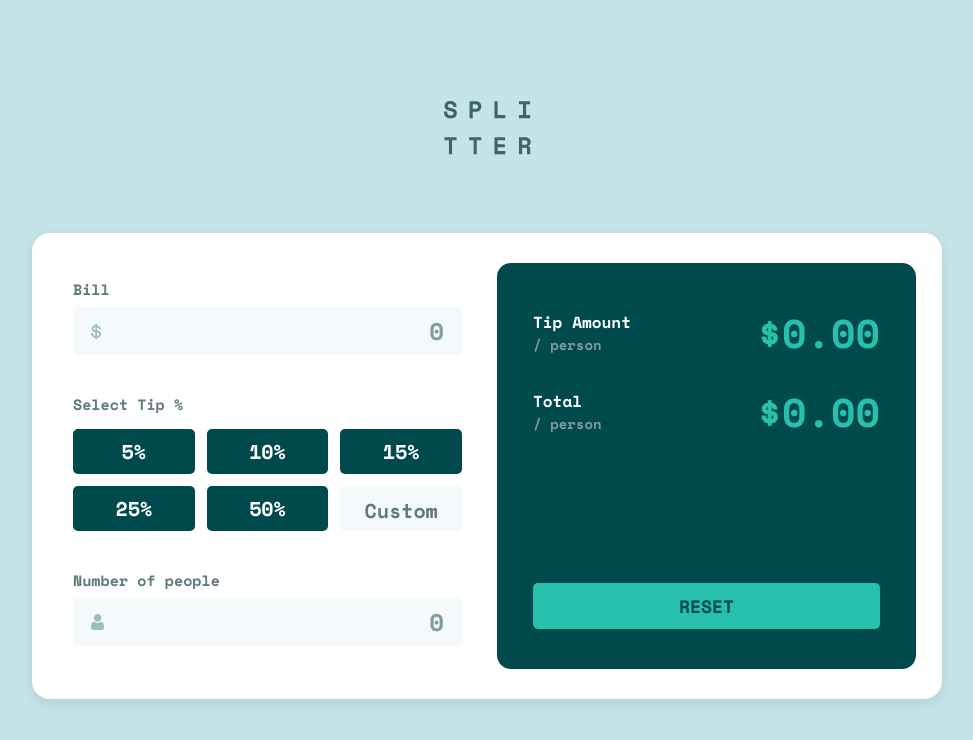
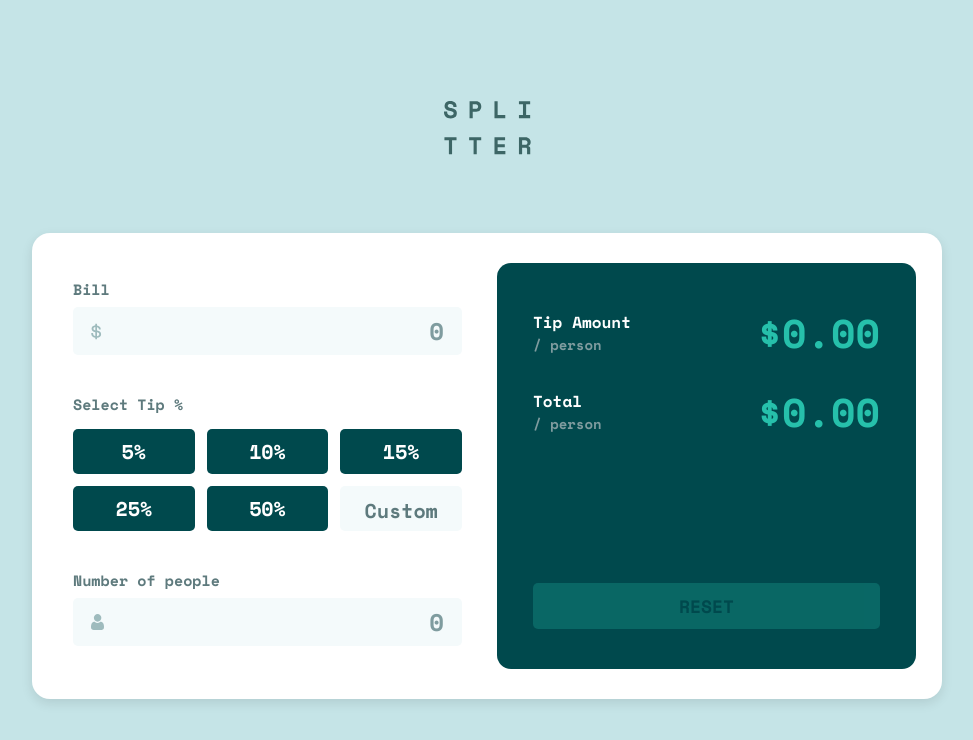
Before and after one commit to sam4web/tip-calculator-app, a Vue app: page / in a window 1280 px wide. Shown: the top 740 px of the page, without its empty margins (153-1126 px from the left). Built offline with nearby package versions, Linux system fonts and the light colour scheme.

Commit message:
implement core calculator logic, validation, and component refactoring

```diff
--- a/src/components/InputField.vue
+++ b/src/components/InputField.vue
@@ -16,13 +16,16 @@ const input = ref(props.value);
 const error = ref("");
 
 watch(input, (newVal) => {
-    if (typeof newVal === "string" || newVal === null) {
-        error.value = "";
+    error.value = "";
+    if (newVal === null || isNaN(newVal as number)) {
         emit("update:value", null);
         return;
     }
-    if (newVal === 0) error.value = "Can't be zero";
-    else error.value = "";
+    if (newVal === 0) {
+        error.value = "Can't be zero";
+        emit("update:value", null);
+        return;
+    }
     emit("update:value", Number(newVal));
 });
 
@@ -40,7 +43,7 @@ watch(
             <label :for="props.name">{{ props.title }}</label>
             <p v-if="error" class="error-message">{{ error }}</p>
         </div>
-        <div class="input-container">
+        <div class="input-container" :class="{ error: error.length }">
             <img :src="props.icon" :alt="`${props.name}-icon`" />
             <input
                 type="number"
@@ -69,7 +72,11 @@ watch(
     transition: border-color 100ms linear;
 }
 
+.input-container.error {
+    border-color: var(--error);
+}
+
 .input-container:focus-within {
-    border-color: var(--green-400);
+    border-color: var(--green-400) !important;
 }
 </style>
--- a/src/components/InputSection.vue
+++ b/src/components/InputSection.vue
@@ -1,31 +1,29 @@
 <script setup lang="ts">
-import { toRaw, watch } from "vue";
+import { watchEffect } from "vue";
 import { useCalculatorStore } from "../stores/calculator";
 import InputField from "./InputField.vue";
-import InputOptions from "./InputOptions.vue";
+import TipOptions from "./TipOptions.vue";
 
-const store = useCalculatorStore();
-watch(
-    () => store.values,
-    (newValues) => {
-        console.log("Values changed:", toRaw(newValues));
-    },
-    { deep: true, immediate: true },
-);
+const { inputs, calculate } = useCalculatorStore();
+watchEffect(() => calculate());
 </script>
 
 <template>
     <div class="input-section">
         <InputField
-            @update:value="(val) => (store.values.bill = val)"
-            :value="store.values.bill"
+            @update:value="(val) => (inputs.bill = val)"
+            :value="inputs.bill"
             title="Bill"
             name="bill"
             icon="/images/icon-dollar.svg"
         />
-        <InputOptions />
+        <TipOptions
+            @update:value="(val) => (inputs.tip = val)"
+            :value="inputs.tip"
+        />
         <InputField
-            :value="store.values.people"
+            @update:value="(val) => (inputs.people = val)"
+            :value="inputs.people"
             title="Number of people"
             name="people"
             icon="/images/icon-person.svg"
--- a/src/components/ResultSection.vue
+++ b/src/components/ResultSection.vue
@@ -1,3 +1,12 @@
+<script setup lang="ts">
+import { storeToRefs } from "pinia";
+import { useCalculatorStore } from "../stores/calculator";
+
+const store = useCalculatorStore();
+const { results, reset } = store;
+const { isValidInput } = storeToRefs(store);
+</script>
+
 <template>
     <div class="result-section">
         <div class="result-item-container">
@@ -6,17 +15,36 @@
                     <p>Tip Amount</p>
                     <p>/ person</p>
                 </div>
-                <p id="tip-amount" class="result-value">$0.00</p>
+                <p id="tip-amount" class="result-value">
+                    <template
+                        v-if="results.tipAmount || results.tipAmount === 0"
+                    >
+                        ${{ results.tipAmount }}
+                    </template>
+                    <template v-else>$0.00</template>
+                </p>
             </div>
             <div class="result-item">
                 <div class="result-label">
                     <p>Total</p>
                     <p>/ person</p>
                 </div>
-                <p id="total" class="result-value">$0.00</p>
+                <p id="total" class="result-value">
+                    <template v-if="results.total || results.total === 0">
+                        ${{ results.total }}
+                    </template>
+                    <template v-else>$0.00</template>
+                </p>
             </div>
         </div>
-        <button id="reset-button" type="button">Reset</button>
+        <button
+            id="reset-button"
+            :disabled="!isValidInput"
+            v-on:click="reset"
+            type="button"
+        >
+            Reset
+        </button>
     </div>
 </template>
 
--- a/src/components/InputOptions.vue
+++ b/src/components/TipOptions.vue
@@ -1,4 +1,44 @@
-<script setup lang="ts"></script>
+<script setup lang="ts">
+import { ref, watch } from "vue";
+
+const emit = defineEmits<{
+    (e: "update:value", value: number | null): void;
+}>();
+
+const props = defineProps<{
+    value: number | null;
+}>();
+
+const options = [5, 10, 15, 25, 50];
+const inputMode = ref<"option" | "custom">("custom");
+const input = ref(props.value);
+const inputRef = ref();
+
+const handleOptionSelect = (option: number) => {
+    input.value = option;
+    inputMode.value = "option";
+    inputRef.value.value = "";
+    emit("update:value", Number(option));
+};
+
+const handleCustomInput = (event: Event) => {
+    const target = event.target as HTMLInputElement;
+    const value = parseFloat(target.value.trim());
+    if (isNaN(value)) {
+        emit("update:value", null);
+        return;
+    }
+    inputMode.value = "custom";
+    emit("update:value", Number(value));
+};
+
+watch(
+    () => props.value,
+    (newVal) => {
+        input.value = newVal;
+    },
+);
+</script>
 
 <template>
     <div>
@@ -7,12 +47,21 @@
             <p class="error" id="tip-error"></p>
         </div>
         <div class="tip-option-grid">
-            <button>5%</button>
-            <button>10%</button>
-            <button>15%</button>
-            <button>25%</button>
-            <button>50%</button>
-            <input type="number" name="tip" id="tip" placeholder="Custom" />
+            <button
+                v-for="option in options"
+                :class="{ active: inputMode === 'option' && input === option }"
+                @click="handleOptionSelect(option)"
+            >
+                {{ option }}%
+            </button>
+            <input
+                ref="inputRef"
+                @input="handleCustomInput"
+                type="number"
+                name="tip"
+                id="tip"
+                placeholder="Custom"
+            />
         </div>
     </div>
 </template>
--- a/src/stores/calculator.ts
+++ b/src/stores/calculator.ts
@@ -1,18 +1,57 @@
 import { defineStore } from "pinia";
-import { reactive } from "vue";
+import { computed, reactive } from "vue";
 
-interface IValueState {
+interface IInput {
   bill: number | null;
   tip: number | null;
   people: number | null;
 }
 
+interface IResult {
+  tipAmount: number | null;
+  total: number | null;
+}
+
+const initialInputState: IInput = {
+  bill: null,
+  tip: null,
+  people: null,
+};
+
+const initialResultState: IResult = {
+  tipAmount: null,
+  total: null,
+};
+
 export const useCalculatorStore = defineStore("calculator", () => {
-  const values = reactive<IValueState>({
-    bill: null,
-    tip: null,
-    people: null,
+  const inputs = reactive<IInput>({ ...initialInputState });
+  const results = reactive<IResult>({ ...initialResultState });
+
+  const isValidInput = computed(() => {
+    return Object.values(inputs).every(
+      (val) => val !== null && !isNaN(val as number),
+    );
   });
 
-  return { values };
+  function reset() {
+    Object.assign(inputs, initialInputState);
+    Object.assign(results, initialResultState);
+  }
+
+  function calculate() {
+    const { bill, tip, people } = inputs;
+    if (bill === null || tip === null || people === null) {
+      Object.assign(results, initialResultState);
+      return;
+    }
+    const totalTip = bill * (tip / 100);
+    const tipPerPerson = totalTip / people;
+    const totalPerPerson = (bill + totalTip) / people;
+    Object.assign(results, {
+      tipAmount: tipPerPerson.toFixed(2),
+      total: totalPerPerson.toFixed(2),
+    });
+  }
+
+  return { isValidInput, results, inputs, reset, calculate };
 });
```
